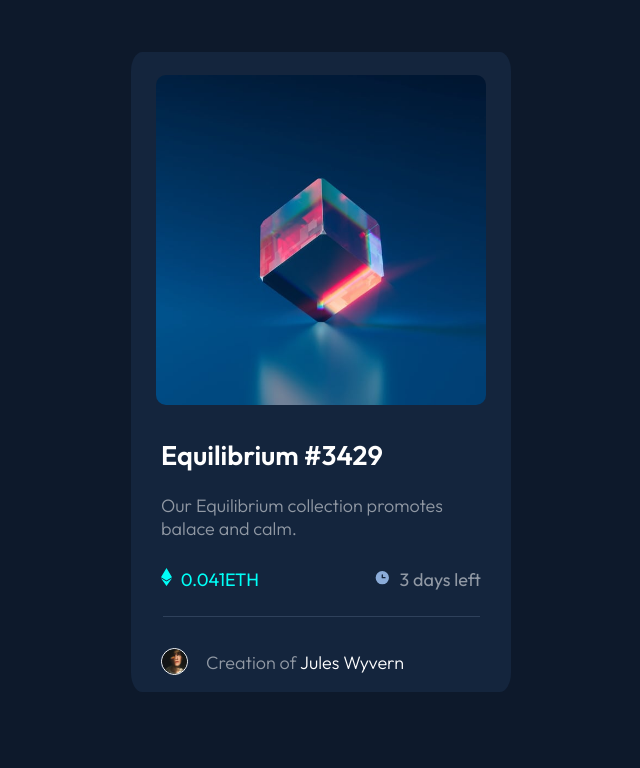
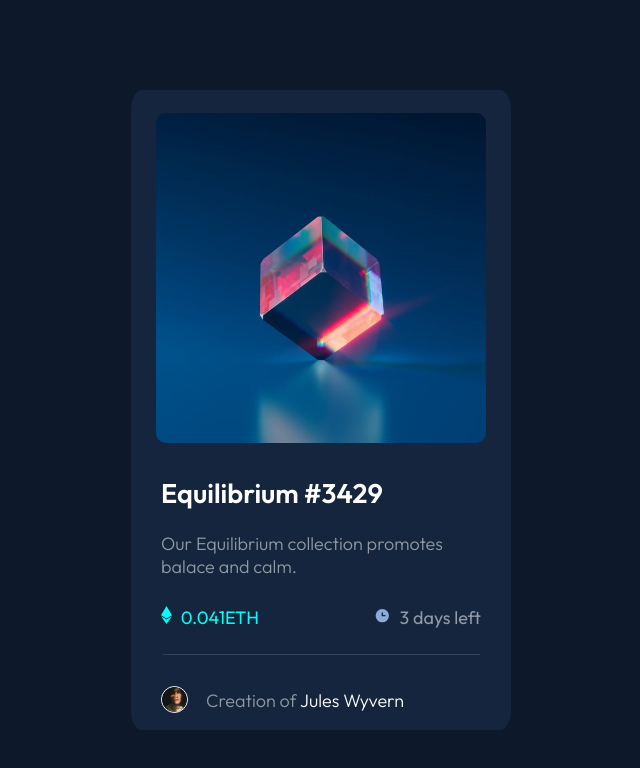
Before and after one commit to narimanvt/front-end-mentor-NFT-preview-card-, a plain HTML site: page index.html in a window 1280 px wide. Shown: the whole page, without its empty margins (319-959 px from the left). Drawn offline with Linux system fonts and the light colour scheme.

Commit message:
Update style.css

```diff
--- a/style.css
+++ b/style.css
@@ -35,7 +35,7 @@ a:hover {
     width: 380px;
     background-color: hsl(216, 50%, 16%);
     border-radius: 3%;
-    margin-top:3.5%;
+    margin-top:6.5%;
 }
 
 .image{
```
